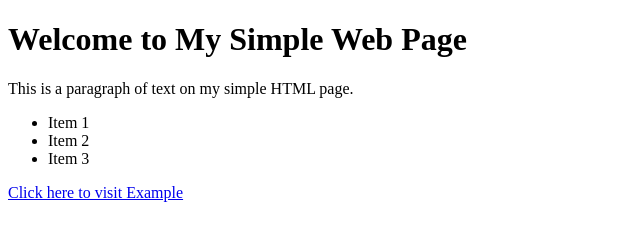
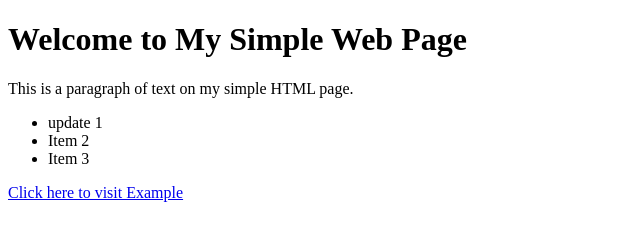
Before and after one commit to pranav17405/pranav, a plain HTML site: page index.html in a window 1280 px wide. Shown: the full height of the page, 0-640 px from the left. Drawn offline with Linux system fonts and the light colour scheme.

Commit message:
uodate1
added new line

```diff
--- a/index.html
+++ b/index.html
@@ -10,7 +10,7 @@
     <p>This is a paragraph of text on my simple HTML page.</p>
 
     <ul>
-        <li>Item 1</li>
+        <li>update 1</li>
         <li>Item 2</li>
         <li>Item 3</li>
     </ul>
```
